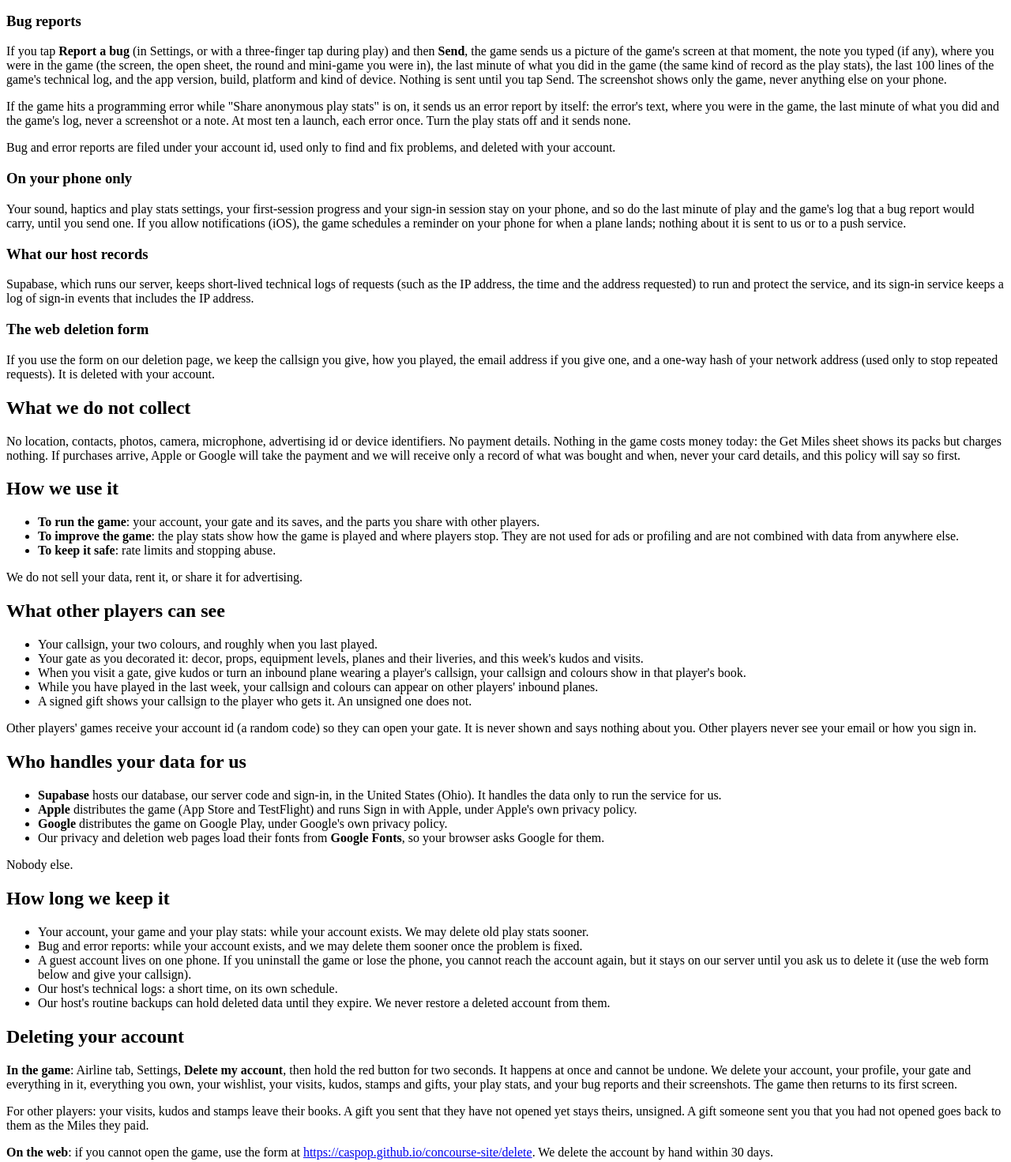
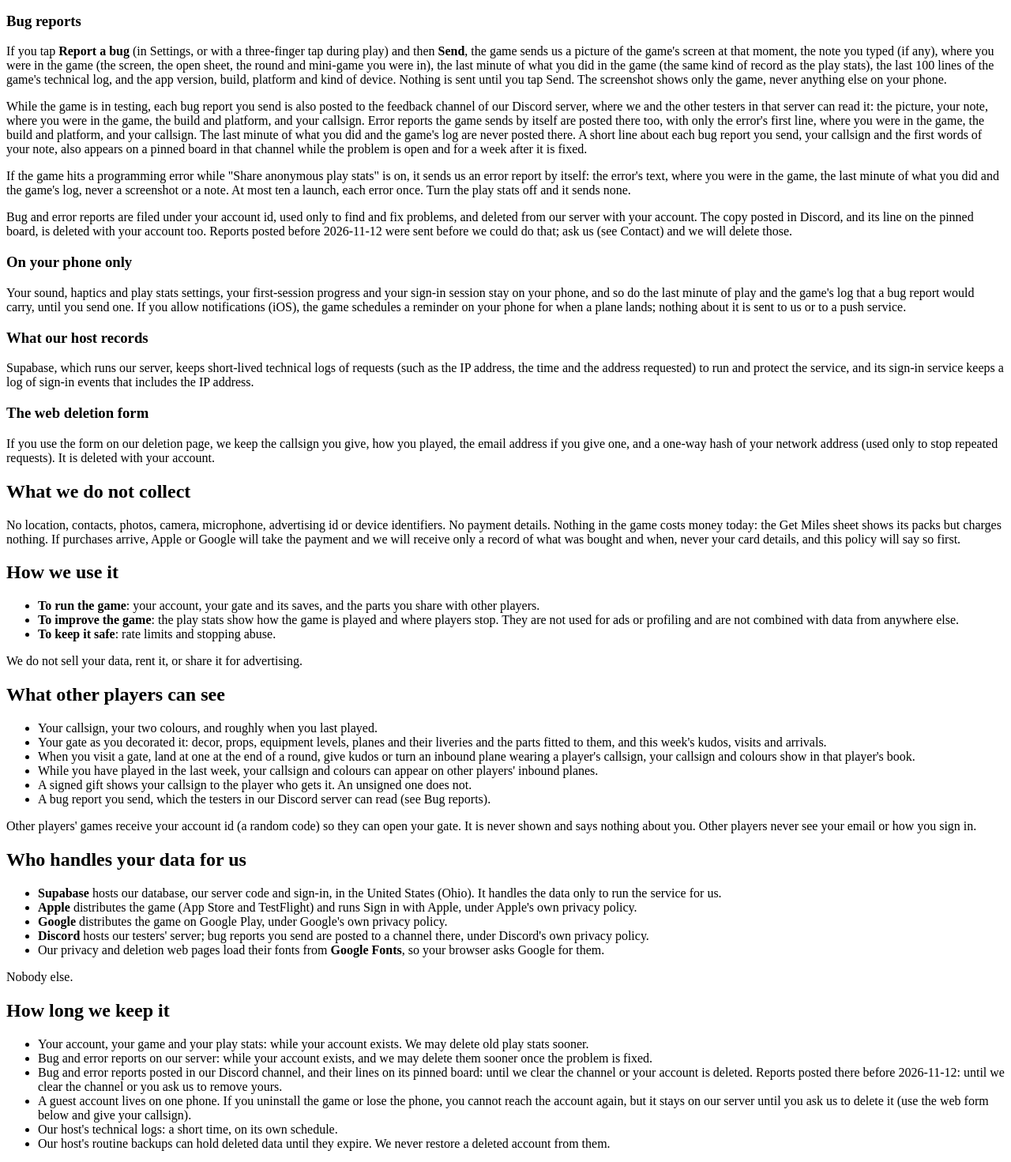
Before and after one commit to CasPop/concourse-site, a plain HTML site: page index.html in a window 1280 px wide. Shown: the part 1063-2534 px from the top of the page at 79% size. Drawn offline with Linux system fonts and the light colour scheme.

Commit message:
Privacy policy: bug reports in the testers Discord, the pinned board, and how they are deleted
Co-Authored-By: Claude <noreply@anthropic.com>

```diff
--- a/index.html
+++ b/index.html
@@ -46,7 +46,7 @@ footer{margin:22px 4px 0;font-size:14px;color:var(--muted)}</style>
 <div class="card">
 <p class="brand">CONCOURSE</p>
 <h1 id="concourse-privacy-policy">Concourse privacy policy</h1>
-<p>Effective 2026-11-08.</p>
+<p>Effective 2026-11-11.</p>
 <p>Concourse is a game about running an airport gate, made by an independent developer (&quot;we&quot;, &quot;us&quot;). This policy says what the game collects, why, who can see it, and how to delete it. Questions: <a href="mailto:stephenstidham@yahoo.com">stephenstidham@yahoo.com</a>.</p>
 <h2 id="the-short-version">The short version</h2>
 <ul><li>We collect what the game needs to run your account and your gate, and play stats that you can turn off.</li><li>No ads. We never sell or rent your data. There is no third-party analytics or advertising code in the game.</li><li>You can delete your account at any time in the game, or ask us on the web.</li></ul>
@@ -65,8 +65,9 @@ footer{margin:22px 4px 0;font-size:14px;color:var(--muted)}</style>
 <p>The stats are filed under your account id. They hold no name, no email, no device or advertising identifier, no location, and no IP address. Turning the setting off deletes the stats still waiting on your phone and stops every send.</p>
 <h3 id="bug-reports">Bug reports</h3>
 <p>If you tap <strong>Report a bug</strong> (in Settings, or with a three-finger tap during play) and then <strong>Send</strong>, the game sends us a picture of the game&#39;s screen at that moment, the note you typed (if any), where you were in the game (the screen, the open sheet, the round and mini-game you were in), the last minute of what you did in the game (the same kind of record as the play stats), the last 100 lines of the game&#39;s technical log, and the app version, build, platform and kind of device. Nothing is sent until you tap Send. The screenshot shows only the game, never anything else on your phone.</p>
+<p>While the game is in testing, each bug report you send is also posted to the feedback channel of our Discord server, where we and the other testers in that server can read it: the picture, your note, where you were in the game, the build and platform, and your callsign. Error reports the game sends by itself are posted there too, with only the error&#39;s first line, where you were in the game, the build and platform, and your callsign. The last minute of what you did and the game&#39;s log are never posted there. A short line about each bug report you send, your callsign and the first words of your note, also appears on a pinned board in that channel while the problem is open and for a week after it is fixed.</p>
 <p>If the game hits a programming error while &quot;Share anonymous play stats&quot; is on, it sends us an error report by itself: the error&#39;s text, where you were in the game, the last minute of what you did and the game&#39;s log, never a screenshot or a note. At most ten a launch, each error once. Turn the play stats off and it sends none.</p>
-<p>Bug and error reports are filed under your account id, used only to find and fix problems, and deleted with your account.</p>
+<p>Bug and error reports are filed under your account id, used only to find and fix problems, and deleted from our server with your account. The copy posted in Discord, and its line on the pinned board, is deleted with your account too. Reports posted before 2026-11-12 were sent before we could do that; ask us (see Contact) and we will delete those.</p>
 <h3 id="on-your-phone-only">On your phone only</h3>
 <p>Your sound, haptics and play stats settings, your first-session progress and your sign-in session stay on your phone, and so do the last minute of play and the game&#39;s log that a bug report would carry, until you send one. If you allow notifications (iOS), the game schedules a reminder on your phone for when a plane lands; nothing about it is sent to us or to a push service.</p>
 <h3 id="what-our-host-records">What our host records</h3>
@@ -79,15 +80,15 @@ footer{margin:22px 4px 0;font-size:14px;color:var(--muted)}</style>
 <ul><li><strong>To run the game</strong>: your account, your gate and its saves, and the parts you share with other players.</li><li><strong>To improve the game</strong>: the play stats show how the game is played and where players stop. They are not used for ads or profiling and are not combined with data from anywhere else.</li><li><strong>To keep it safe</strong>: rate limits and stopping abuse.</li></ul>
 <p>We do not sell your data, rent it, or share it for advertising.</p>
 <h2 id="what-other-players-can-see">What other players can see</h2>
-<ul><li>Your callsign, your two colours, and roughly when you last played.</li><li>Your gate as you decorated it: decor, props, equipment levels, planes and their liveries, and this week&#39;s kudos and visits.</li><li>When you visit a gate, give kudos or turn an inbound plane wearing a player&#39;s callsign, your callsign and colours show in that player&#39;s book.</li><li>While you have played in the last week, your callsign and colours can appear on other players&#39; inbound planes.</li><li>A signed gift shows your callsign to the player who gets it. An unsigned one does not.</li></ul>
+<ul><li>Your callsign, your two colours, and roughly when you last played.</li><li>Your gate as you decorated it: decor, props, equipment levels, planes and their liveries and the parts fitted to them, and this week&#39;s kudos, visits and arrivals.</li><li>When you visit a gate, land at one at the end of a round, give kudos or turn an inbound plane wearing a player&#39;s callsign, your callsign and colours show in that player&#39;s book.</li><li>While you have played in the last week, your callsign and colours can appear on other players&#39; inbound planes.</li><li>A signed gift shows your callsign to the player who gets it. An unsigned one does not.</li><li>A bug report you send, which the testers in our Discord server can read (see Bug reports).</li></ul>
 <p>Other players&#39; games receive your account id (a random code) so they can open your gate. It is never shown and says nothing about you. Other players never see your email or how you sign in.</p>
 <h2 id="who-handles-your-data-for-us">Who handles your data for us</h2>
-<ul><li><strong>Supabase</strong> hosts our database, our server code and sign-in, in the United States (Ohio). It handles the data only to run the service for us.</li><li><strong>Apple</strong> distributes the game (App Store and TestFlight) and runs Sign in with Apple, under Apple&#39;s own privacy policy.</li><li><strong>Google</strong> distributes the game on Google Play, under Google&#39;s own privacy policy.</li><li>Our privacy and deletion web pages load their fonts from <strong>Google Fonts</strong>, so your browser asks Google for them.</li></ul>
+<ul><li><strong>Supabase</strong> hosts our database, our server code and sign-in, in the United States (Ohio). It handles the data only to run the service for us.</li><li><strong>Apple</strong> distributes the game (App Store and TestFlight) and runs Sign in with Apple, under Apple&#39;s own privacy policy.</li><li><strong>Google</strong> distributes the game on Google Play, under Google&#39;s own privacy policy.</li><li><strong>Discord</strong> hosts our testers&#39; server; bug reports you send are posted to a channel there, under Discord&#39;s own privacy policy.</li><li>Our privacy and deletion web pages load their fonts from <strong>Google Fonts</strong>, so your browser asks Google for them.</li></ul>
 <p>Nobody else.</p>
 <h2 id="how-long-we-keep-it">How long we keep it</h2>
-<ul><li>Your account, your game and your play stats: while your account exists. We may delete old play stats sooner.</li><li>Bug and error reports: while your account exists, and we may delete them sooner once the problem is fixed.</li><li>A guest account lives on one phone. If you uninstall the game or lose the phone, you cannot reach the account again, but it stays on our server until you ask us to delete it (use the web form below and give your callsign).</li><li>Our host&#39;s technical logs: a short time, on its own schedule.</li><li>Our host&#39;s routine backups can hold deleted data until they expire. We never restore a deleted account from them.</li></ul>
+<ul><li>Your account, your game and your play stats: while your account exists. We may delete old play stats sooner.</li><li>Bug and error reports on our server: while your account exists, and we may delete them sooner once the problem is fixed.</li><li>Bug and error reports posted in our Discord channel, and their lines on its pinned board: until we clear the channel or your account is deleted. Reports posted there before 2026-11-12: until we clear the channel or you ask us to remove yours.</li><li>A guest account lives on one phone. If you uninstall the game or lose the phone, you cannot reach the account again, but it stays on our server until you ask us to delete it (use the web form below and give your callsign).</li><li>Our host&#39;s technical logs: a short time, on its own schedule.</li><li>Our host&#39;s routine backups can hold deleted data until they expire. We never restore a deleted account from them.</li></ul>
 <h2 id="deleting-your-account">Deleting your account</h2>
-<p><strong>In the game</strong>: Airline tab, Settings, <strong>Delete my account</strong>, then hold the red button for two seconds. It happens at once and cannot be undone. We delete your account, your profile, your gate and everything in it, everything you own, your wishlist, your visits, kudos, stamps and gifts, your play stats, and your bug reports and their screenshots. The game then returns to its first screen.</p>
+<p><strong>In the game</strong>: Airline tab, Settings, <strong>Delete my account</strong>, then hold the red button for two seconds. It happens at once and cannot be undone. We delete your account, your profile, your gate and everything in it, everything you own, your wishlist, your visits, kudos, stamps and gifts, your play stats, and your bug reports and their screenshots. Reports already posted in our Discord channel are deleted from it too, and leave its pinned board; reports posted there before 2026-11-12 we delete when you ask. The game then returns to its first screen.</p>
 <p>For other players: your visits, kudos and stamps leave their books. A gift you sent that they have not opened yet stays theirs, unsigned. A gift someone sent you that you had not opened goes back to them as the Miles they paid.</p>
 <p><strong>On the web</strong>: if you cannot open the game, use the form at <a href="https://caspop.github.io/concourse-site/delete">https://caspop.github.io/concourse-site/delete</a>. We delete the account by hand within 30 days.</p>
 <p>If you signed in with Apple you can also stop using your Apple ID with Concourse in your Apple ID settings. That signs the game out of Apple but does not delete your game data; deleting the account does.</p>
```
Also changed, not shown: privacy/index.html (+7 -6 lines).
